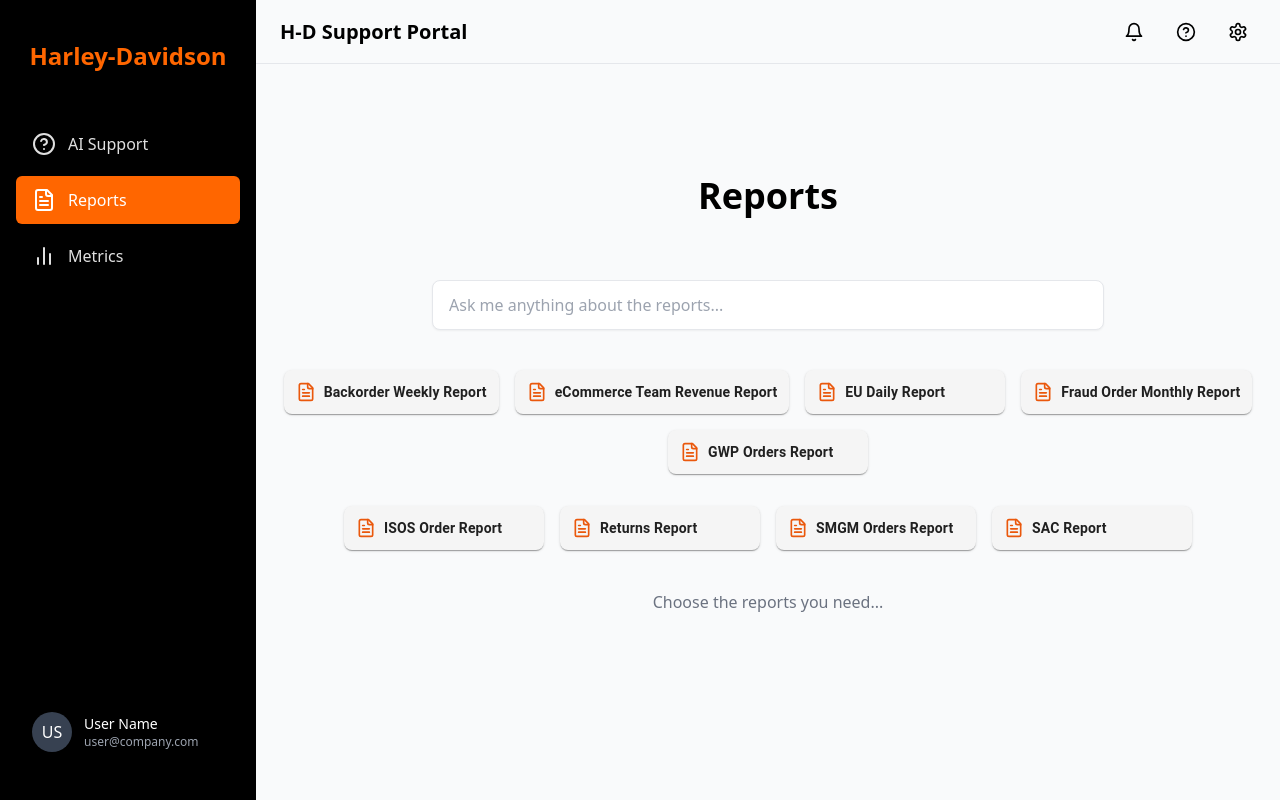
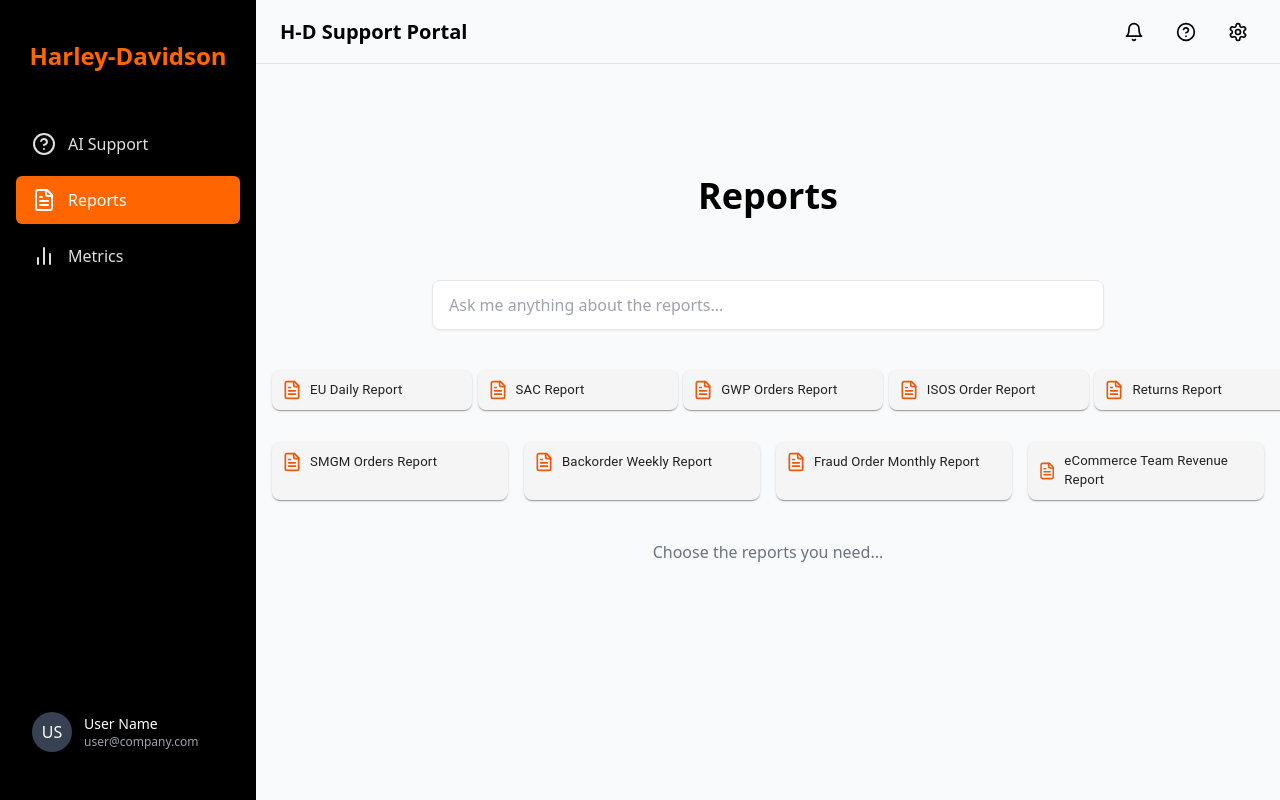
Before and after one commit to AfrinFarhath-exp/HD--Demo, a React (Vite) app: page /reports in a window 1280 px wide. Built offline with nearby package versions, Linux system fonts and the light colour scheme; some icons are missing.

Commit message:
changes to front

```diff
--- a/src/components/Report/ReportCard.tsx
+++ b/src/components/Report/ReportCard.tsx
@@ -17,9 +17,9 @@ export default function ReportCard({ title, onClick }: ReportCardProps) {
         maxWidth: 300,
         backgroundColor: "#f5f5f5",
         cursor: "pointer",
-        transition: "transform 0.3s ease",
+
         "&:hover": {
-          transform: "scale(1.07)",
+
         },
         "&::before": {
           content: '""',
@@ -28,8 +28,7 @@ export default function ReportCard({ title, onClick }: ReportCardProps) {
           left: 0,
           width: "100%",
           height: "100%",
-          background: "linear-gradient(to bottom, rgba(255, 153, 0, 0.2), transparent)",
-          transition: "top 0.4s ease-in-out",
+
           zIndex: 0,
         },
         "&:hover::before": {
@@ -41,7 +40,7 @@ export default function ReportCard({ title, onClick }: ReportCardProps) {
         onClick={onClick}
         sx={{
           position: "relative",
-          p: 1.5,
+          p: 1.25,
           zIndex: 1,
         }}
       >
@@ -49,9 +48,9 @@ export default function ReportCard({ title, onClick }: ReportCardProps) {
           <FileText style={{ color: "#EA580C", width: 20, height: 20 }} />
           <Typography
             variant="body2"
-            fontWeight={600}
+            fontWeight={400}
             color="text.primary"
-            sx={{ fontSize: "0.875rem" }}
+            sx={{ fontSize: "0.825rem" }}
           >
             {title}
           </Typography>
--- a/src/data/report.ts
+++ b/src/data/report.ts
@@ -1,15 +1,18 @@
 
 
 const reports = [
-  { title: "Backorder Weekly Report" },
-  { title: "eCommerce Team Revenue Report" },
+
+
   { title: "EU Daily Report" },
-  { title: "Fraud Order Monthly Report" },
+  { title: "SAC Report" },
   { title: "GWP Orders Report" },
   { title: "ISOS Order Report" },
   { title: "Returns Report" },
   { title: "SMGM Orders Report" },
-  { title: "SAC Report" },
+    { title: "Backorder Weekly Report" },
+
+    { title: "Fraud Order Monthly Report" },
+   { title: "eCommerce Team Revenue Report" },
 ];
 
 export default reports;
--- a/src/pages/Reports/ReportsPage.tsx
+++ b/src/pages/Reports/ReportsPage.tsx
@@ -19,6 +19,7 @@ export default function ReportsPage() {
 
   const firstRow = reports.slice(0, 5);
   const secondRow = reports.slice(5);
+
   const handleSearch = () => {
     const q = inputQuery.trim();
     if (!q) return;
@@ -43,12 +44,11 @@ export default function ReportsPage() {
     console.log("Report Data Submitted:", data);
     setReportParams(data);
     setShowModal(false);
-
   };
 
   if (activeQuery !== null) {
     return (
-      <div className=" flex flex-col">
+      <div className="flex flex-col">
         <div className="flex items-center justify-between mb-6">
           <button
             onClick={() => setActiveQuery(null)}
@@ -57,14 +57,12 @@ export default function ReportsPage() {
             ← Back to Search
           </button>
         </div>
-
         <div className="flex-1 overflow-hidden">
           <ReportSearch query={activeQuery} />
         </div>
       </div>
     );
   }
-
 
   return (
     <div className="flex flex-col justify-center pt-24">
@@ -92,7 +90,9 @@ export default function ReportsPage() {
         </div>
       </div>
 
-      <div className="flex flex-wrap justify-center gap-4 pt-10">
+      {/* First Row: 5 Cards */}
+      <div className="w-full flex justify-center pt-10">
+        <div className="grid grid-cols-5 gap-9">
           {firstRow.map((report) => (
             <ReportCard
               key={report.title}
@@ -101,10 +101,13 @@ export default function ReportsPage() {
             />
           ))}
         </div>
+      </div>
 
       <div className="h-8" />
 
-      <div className="flex flex-wrap justify-center gap-4">
+      {/* Second Row: 4 Cards */}
+      <div className="w-full flex justify-center">
+        <div className="grid grid-cols-4 gap-4">
           {secondRow.map((report) => (
             <ReportCard
               key={report.title}
@@ -113,8 +116,7 @@ export default function ReportsPage() {
             />
           ))}
         </div>
-
-
+      </div>
 
       {showModal && (
         <div className="fixed inset-0 bg-black bg-opacity-40 flex items-center justify-center z-[100]">
@@ -125,20 +127,20 @@ export default function ReportsPage() {
           />
         </div>
       )}
-{reportParams ? (
+
+      {reportParams && (
         <div className="mt-10 px-4 sm:px-16 pb-10">
-
           <ReusableReportTable
             reportName={reportParams.title}
             startDate={reportParams.startDate}
             endDate={reportParams.endDate}
           />
         </div>
-) : null}
+      )}
+
       <p className="text-center text-gray-500 mb-10 pt-10">
         Choose the reports you need...
       </p>
-
     </div>
   );
 }
```
Lines whose indentation alone changed are shown as unchanged.
